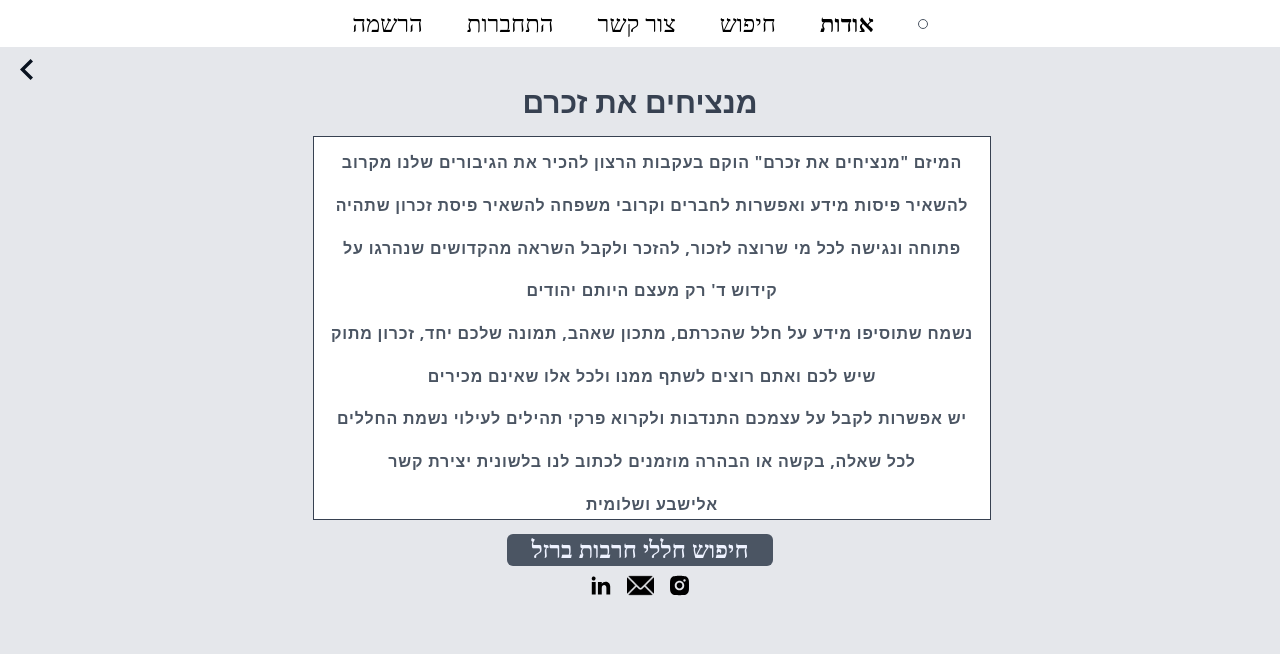
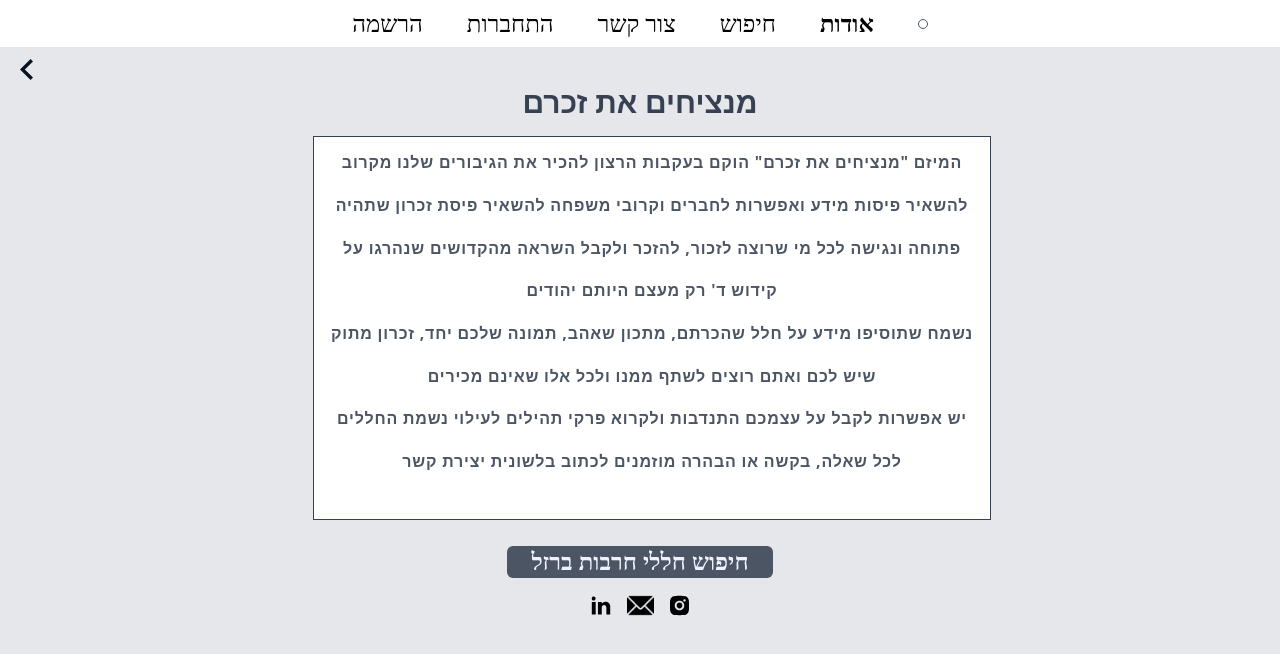
Before and after one commit to shevibr0/war, a React (Create React App) app in the folder frontend/war/: page / in a window 1280 px wide. Shown: the top 654 px of the page. Built offline with nearby package versions, Linux system fonts and the light colour scheme.

Commit message:
tailwind

```diff
--- a/frontend/war/src/components/HomePage.jsx
+++ b/frontend/war/src/components/HomePage.jsx
@@ -77,17 +77,17 @@ const HomePage = () => {
 
                 <div className="flex items-center justify-center  flex-wrap ">
                     <div className="ml-8 mr-8 w-[578px] h-[800px] lg:w-[678px] lg:h-96 lg:mr-2 md:w-[678px] md:h-[440px] sm:w-[578px] sm:h-[540px] mt-4   p-1 text-center text-gray-600 text-m font-bold font-['Ploni Yad v2 AAA'] leading-[42.67px] tracking-wider bg-white border border-gray-700 ">
-                        המיזם "מנציחים את זכרם" הוקם בעקבות הרצון להכיר את הגיבורים שלנו מקרוב         <br />להשאיר פיסות מידע ואפשרות לחברים וקרובי משפחה להשאיר פיסת זכרון שתהיה פתוחה ונגישה לכל מי שרוצה לזכור, להזכר ולקבל השראה מהקדושים שנהרגו על קידוש ד' רק מעצם היותם יהודים<br />נשמח שתוסיפו מידע על חלל שהכרתם, מתכון שאהב, תמונה שלכם יחד, זכרון מתוק שיש לכם ואתם רוצים לשתף ממנו ולכל אלו שאינם מכירים<br />יש אפשרות לקבל על עצמכם התנדבות ולקרוא פרקי תהילים לעילוי נשמת החללים<br />לכל שאלה, בקשה או הבהרה מוזמנים לכתוב לנו בלשונית יצירת קשר <br />אלישבע ושלומית
+                        המיזם "מנציחים את זכרם" הוקם בעקבות הרצון להכיר את הגיבורים שלנו מקרוב         <br />להשאיר פיסות מידע ואפשרות לחברים וקרובי משפחה להשאיר פיסת זכרון שתהיה פתוחה ונגישה לכל מי שרוצה לזכור, להזכר ולקבל השראה מהקדושים שנהרגו על קידוש ד' רק מעצם היותם יהודים<br />נשמח שתוסיפו מידע על חלל שהכרתם, מתכון שאהב, תמונה שלכם יחד, זכרון מתוק שיש לכם ואתם רוצים לשתף ממנו ולכל אלו שאינם מכירים<br />יש אפשרות לקבל על עצמכם התנדבות ולקרוא פרקי תהילים לעילוי נשמת החללים<br />לכל שאלה, בקשה או הבהרה מוזמנים לכתוב בלשונית יצירת קשר <br />
                     </div>
 
                 </div>
-                <div className="h-1 mt-7  flex items-center justify-center">
+                <div className="h-1 mt-10  flex items-center justify-center">
                     <button onClick={() => nav('/soldiers')} className="rounded-md text-right pr-6 pl-6 text-indigo-50 text-2xl font-bold font-['Alef']  bg-gray-600  hover:bg-white  hover:text-gray-600 hover:border border-gray-600" style={{ transitionProperty: 'background-color, color' }}>
                         חיפוש חללי חרבות ברזל
                     </button>
                 </div>
 
-                <div className="w-full bottom-0 mt-5 left-0  flex justify-center bg-gray-200">
+                <div className="w-full bottom-0 mt-7 left-0  flex justify-center bg-gray-200">
                     <div className="flex items-center gap-4">
                         <div className="relative">
                             <img className="w-[20.15px] h-[26.55px] transition-opacity duration-300 ease-in-out opacity-100 hover:opacity-0" src="/לינקדאין.svg" alt="LinkedIn" />
```
